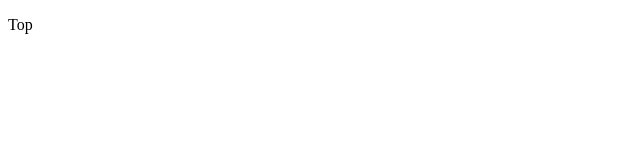
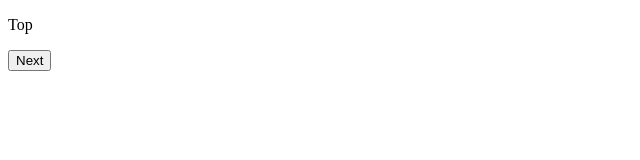
Before and after one commit to yuji2518/Take-a-Camp, a React (Create React App) app: page / in a window 1280 px wide. Shown: the top 160 px of the page, without its empty margins (0-640 px from the left). Built offline with nearby package versions, Linux system fonts and the light colour scheme.

Commit message:
historyの導入

```diff
--- a/src/Component/Top.js
+++ b/src/Component/Top.js
@@ -1,10 +1,11 @@
-
+import { history } from '../index.js';
 
 
 function Top (){
   return(
     <div>
       <p>Top</p>
+      <button onClick={()=>{history.push('/Main')}}>Next</button>
     </div>
   )
 }
--- a/src/Container/App.js
+++ b/src/Container/App.js
@@ -1,16 +1,17 @@
-import { BrowserRouter as Router, Route, Switch } from 'react-router-dom';
+import { Router, Route, Switch } from 'react-router-dom';
 import React from 'react';
 import Main from '../Component/Main';
 import Top from '../Component/Top';
 import { connect } from 'react-redux';
+import { history } from '../index.js';
 
 
 class App extends React.Component{
   render(){
     return(
-      <Router>
+      <Router history={history}>
         <Switch>
-          <Route exact path='/' render={()=><Top/>}/>
+          <Route exact path='/' render={()=><Top {...this.props}/>}/>
           <Route exact path='/Main' render={()=><Main {...this.props}/>}/>
         </Switch>
       </Router>
--- a/src/index.js
+++ b/src/index.js
@@ -4,6 +4,9 @@ import App from './Container/App';
 import { createStore, combineReducers, applyMiddleware, compose } from 'redux';
 import { tableReducer } from './Reducer/tableReducer';
 import { Provider } from 'react-redux';
+import { createBrowserHistory } from 'history';
+
+export const history=createBrowserHistory();
 
 const store=createStore(
   combineReducers({
```
